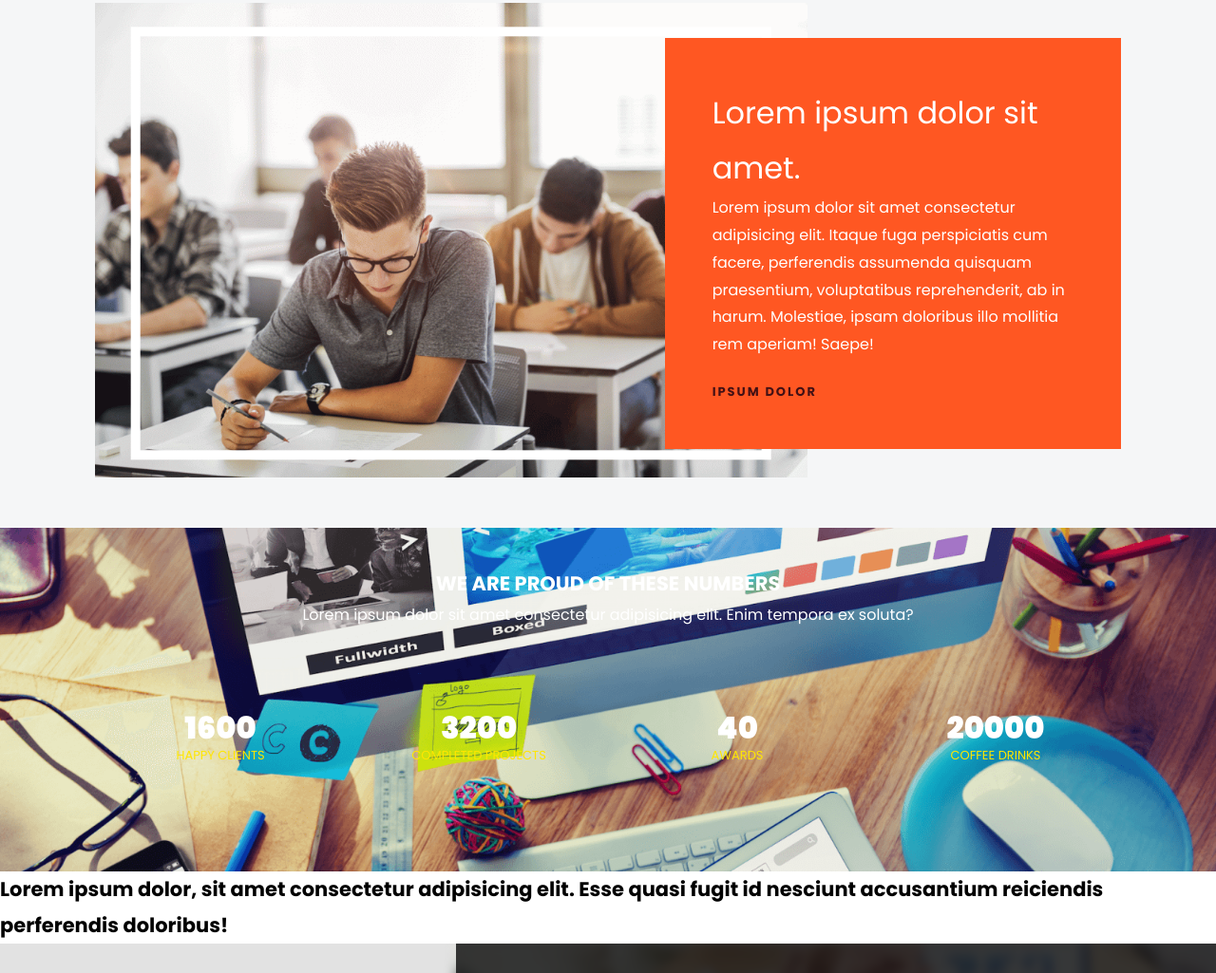
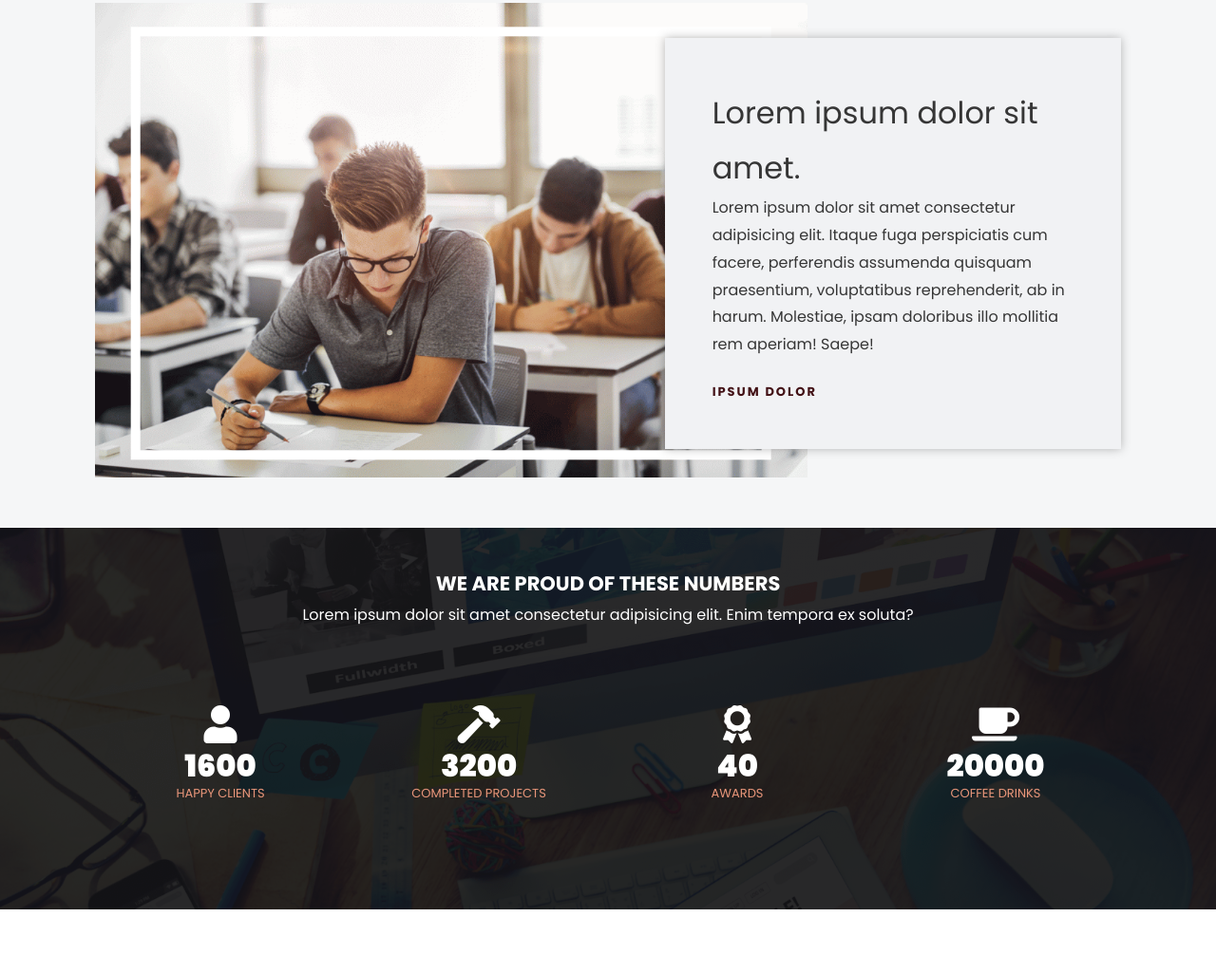
Before and after one commit to Samir-SB/ub2-theme, a plain HTML site: page index.html in a window 1280 px wide. Shown: the part 2320-3345 px from the top of the page at 95% size. Drawn offline with nearby package versions, Linux system fonts and the light colour scheme.

Commit message:
some changes

```diff
--- a/assets/css/all.css
+++ b/assets/css/all.css
@@ -7,4 +7,4 @@
 @import './current-event.css';
 @import './counter.css';
 @import './our-services.css';
-@import './dev.css';
+/* @import './dev.css'; */
--- a/assets/css/counter.scss
+++ b/assets/css/counter.scss
@@ -1,5 +1,5 @@
 #counter {
-  --color-primary: #ffe600;
+  --color-primary: darksalmon;
 
   background-image: url(../images/eng-web.png);
   background-size: cover;
@@ -11,9 +11,9 @@
 
   &::before {
     content: '';
-    // position: absolute;
-    // top: 0;
-    // left: 0;
+    position: absolute;
+    top: 0;
+    left: 0;
     right: 0;
     bottom: 0;
     background: rgba(19, 19, 22, 0.9);
@@ -30,7 +30,6 @@
 
   p {
     color: #fff;
-
   }
 
   .counter-wrapper {
@@ -42,20 +41,18 @@
       margin: 0 1rem;
       //border: 2px solid var(--color-primary);
       padding: 2rem 1rem;
-
     }
 
     .number {
       font-weight: 900;
       font-size: 2rem;
-
     }
 
     .text {
       text-transform: uppercase;
       font-size: small;
       margin-top: -5px;
-      color: var(--color-primary)
+      color: var(--color-primary);
     }
   }
 }
--- a/assets/css/current-event.scss
+++ b/assets/css/current-event.scss
@@ -31,12 +31,13 @@
 
   div.move-to-left {
     background-color: #f1f2f4;
-    background-color: rgb(255, 87, 34);
+    //background-color: rgb(255, 87, 34);
     margin-left: -150px;
     padding: 50px;
-    color: #fff;
+    color: rgb(54, 54, 54);
     transform: translateX(100px);
     opacity: 0;
+    box-shadow: 0 0 10px#00000045;
 
     h2 {
       font-size: 2rem;
@@ -46,7 +47,7 @@
     p {
       line-height: 1.8;
       margin-bottom: 1.5rem;
-      color: #fff;
+      color: rgb(54, 54, 54);
     }
 
     a {
--- a/assets/css/fac.scss
+++ b/assets/css/fac.scss
@@ -13,7 +13,7 @@
     left: 0;
     bottom: 0;
     right: 0;
-    background: #000000; /* fallback for old browsers */
+    background: #5884a2; /* fallback for old browsers */
 
     opacity: 0.85;
     z-index: 0;
@@ -33,7 +33,7 @@
       color: #fff;
       text-transform: uppercase;
       font-size: 30px;
-      z-index: 2;
+      z-index: 20;
     }
 
     .border {
--- a/index.html
+++ b/index.html
@@ -325,7 +325,7 @@
       <!-- partial:index.partial.html -->
       <div class="information-container">
         <div class="inner-container">
-          <h1 class="section-title">Information</h1>
+          <h1 class="section-title">Our Faculties</h1>
           <div class="border"></div>
           <div class="service-container">
             <div class="service-box">
@@ -558,29 +558,33 @@
       </p>
       <div class="counter-wrapper justify-content-center">
         <div class="col-3 d-flex-column center">
+          <i class="fa fa-user" style="font-size: 40px"></i>
           <span class="number" data-number="1600">0</span>
           <span class="text">happy clients</span>
         </div>
         <div class="col-3 d-flex-column center">
+          <i class="fa fa-hammer" style="font-size: 40px"></i>
           <span class="number" data-number="3200">0</span>
           <span class="text">Completed Projects</span>
         </div>
         <div class="col-3 d-flex-column center">
+          <i class="fa fa-award" style="font-size: 40px"></i>
           <span class="number" data-number="40">0</span>
           <span class="text">Awards</span>
         </div>
         <div class="col-3 d-flex-column center">
+          <i class="fa fa-coffee" style="font-size: 40px"></i>
           <span class="number" data-number="20000">0</span>
           <span class="text">Coffee drinks</span>
         </div>
       </div>
     </section>
 
-    <section id="dev">
+    <section id="dev" style="height: 200px">
       <div class="d-flex center">
         <h2>
-          Lorem ipsum dolor, sit amet consectetur adipisicing elit. Esse quasi
-          fugit id nesciunt accusantium reiciendis perferendis doloribus!
+          <!-- Lorem ipsum dolor, sit amet consectetur adipisicing elit. Esse quasi
+          fugit id nesciunt accusantium reiciendis perferendis doloribus! -->
         </h2>
       </div>
     </section>
```
Also changed, not shown: assets/css/counter.css, assets/css/current-event.css, assets/css/fac.css, 3 other files.
